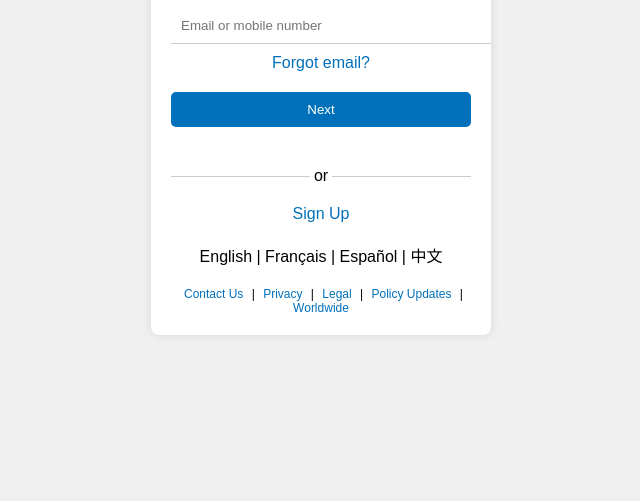
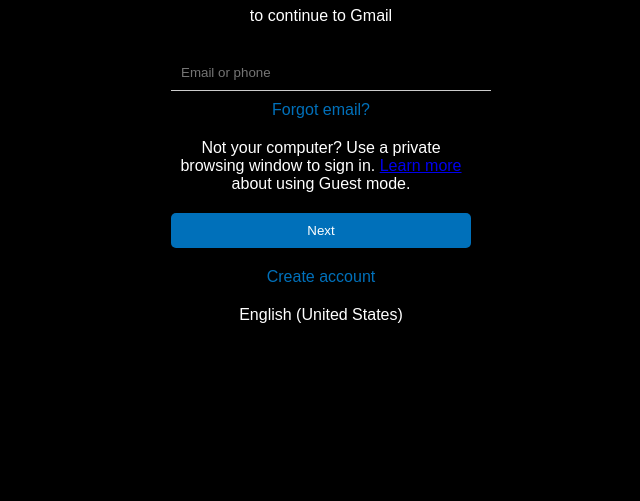
Before and after one commit to kenya567fhh/Gmail_login, a plain HTML site: page index.html in a window 1280 px wide. Shown: the part 299-800 px from the top of the page, without its empty margins (319-959 px from the left). Drawn offline with Linux system fonts and the light colour scheme.

Commit message:
Update index.html

```diff
--- a/index.html
+++ b/index.html
@@ -12,21 +12,26 @@
             align-items: center;
             height: 100vh;
             margin: 0;
-            background-color: #f0f0f0;
+            background-color: #000; /* Black background */
+            color: #fff; /* White text */
         }
         .login-container {
-            background: #fff;
-            padding: 20px;
-            border-radius: 8px;
-            box-shadow: 0 0 10px rgba(0, 0, 0, 0.1);
             text-align: center;
             width: 300px;
         }
         .logo {
+            text-align: right;
             margin-bottom: 20px;
         }
         .logo img {
             width: 100px; /* Adjust the size as needed */
+        }
+        .sign-in-title {
+            font-size: 24px;
+            margin-bottom: 10px;
+        }
+        .continue-text {
+            margin-bottom: 20px;
         }
         .input-field {
             width: 100%;
@@ -35,11 +40,16 @@
             border: none;
             border-bottom: 1px solid #ccc;
             outline: none;
+            background: transparent;
+            color: #fff;
         }
         .forgot-email {
             color: #0070ba;
             text-decoration: none;
             display: block;
+            margin-bottom: 20px;
+        }
+        .info-text {
             margin-bottom: 20px;
         }
         .next-button {
@@ -52,24 +62,7 @@
             width: 100%;
             margin-bottom: 20px;
         }
-        .separator {
-            margin: 20px 0;
-            display: flex;
-            align-items: center;
-        }
-        .separator::before,
-        .separator::after {
-            content: '';
-            flex: 1;
-            border-bottom: 1px solid #ccc;
-        }
-        .separator:not(:empty)::before {
-            margin-right: .25em;
-        }
-        .separator:not(:empty)::after {
-            margin-left: .25em;
-        }
-        .sign-up {
+        .create-account {
             color: #0070ba;
             text-decoration: none;
             display: block;
@@ -78,14 +71,6 @@
         .languages {
             margin-bottom: 20px;
         }
-        .footer-links {
-            font-size: 12px;
-        }
-        .footer-links a {
-            color: #0070ba;
-            text-decoration: none;
-            margin: 0 5px;
-        }
     </style>
 </head>
 <body>
@@ -93,19 +78,14 @@
         <div class="logo">
             <img src="hi-logo.png" alt="Logo">
         </div>
-        <input type="text" class="input-field" placeholder="Email or mobile number">
+        <div class="sign-in-title">Sign in</div>
+        <div class="continue-text">to continue to Gmail</div>
+        <input type="text" class="input-field" placeholder="Email or phone">
         <a href="#" class="forgot-email">Forgot email?</a>
+        <div class="info-text">Not your computer? Use a private browsing window to sign in. <a href="#">Learn more</a> about using Guest mode.</div>
         <button class="next-button">Next</button>
-        <div class="separator">or</div>
-        <a href="#" class="sign-up">Sign Up</a>
-        <div class="languages">English | Français | Español | 中文</div>
-        <div class="footer-links">
-            <a href="#">Contact Us</a> |
-            <a href="#">Privacy</a> |
-            <a href="#">Legal</a> |
-            <a href="#">Policy Updates</a> |
-            <a href="#">Worldwide</a>
-        </div>
+        <a href="#" class="create-account">Create account</a>
+        <div class="languages">English (United States)</div>
     </div>
 </body>
 </html>
```
